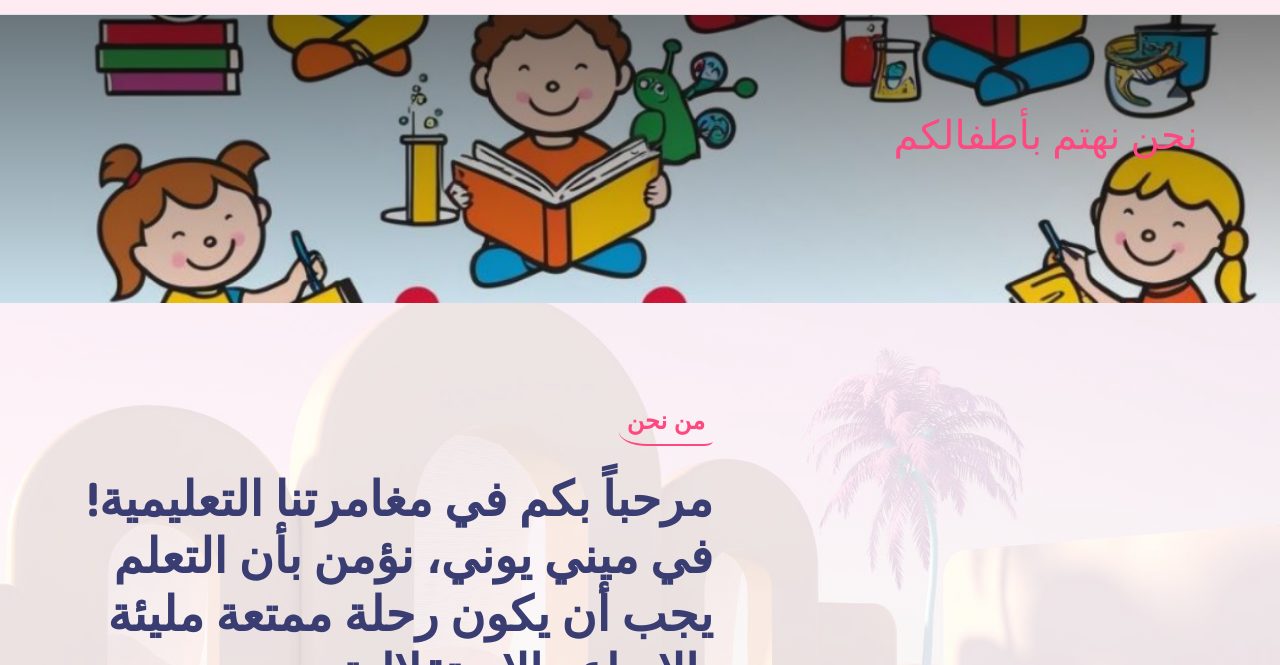
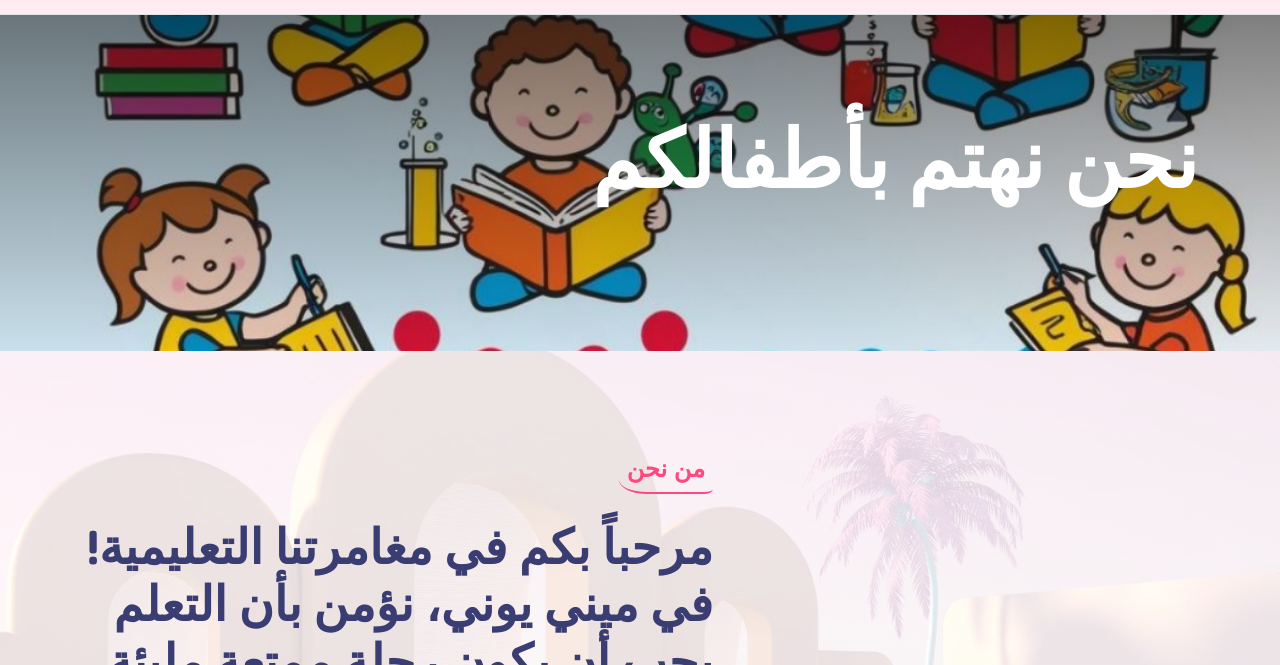
Before and after one commit to MiniUni-academy/miniuni, a plain HTML site: page index.html in a window 1280 px wide. Shown: the part 135-800 px from the top of the page. Drawn offline with nearby package versions, Linux system fonts and the light colour scheme.

Commit message:
Update index.html

```diff
--- a/index.html
+++ b/index.html
@@ -106,8 +106,9 @@
 <div class="container py-5">
 <div class="row g-5">
 <div class="col-lg-7 col-md-12">
-<h1 class="mb-3 text-primary">نحن نهتم بأطفالكم</h1>
-<h1 class="mb-5 display-1 text-white"></h1>
+
+<h1 class="mb-5 display-1 text-white">نحن نهتم بأطفالكم</h1>
+
 </div>
 </div>
 </div>
@@ -500,9 +501,8 @@
   <div class="container">
     <div class="row">
       <div class="col-md-6 my-auto text-center text-md-end text-white">
-<!--/*** This template is free as long as you keep the below author’s credit link/attribution link/backlink. ***/-->
-<!--/*** If you'd like to use the template without the below author’s credit link/attribution link/backlink, ***/-->
-<!--/*** you can purchase the Credit Removal License from "https://htmlcodex.com/credit-removal". ***/-->تصميم :<a class="border-bottom" href="https://htmlcodex.com">فريق mini uni</a>
+        تصميم: <a  class="border-bottom text-white">فريق Mini Uni</a><br>
+        رقم الشكاوى: <a  class="border-bottom text-white">+963957904912</a>
       </div>
     </div>
   </div>
```
Lines whose indentation alone changed are shown as unchanged.
